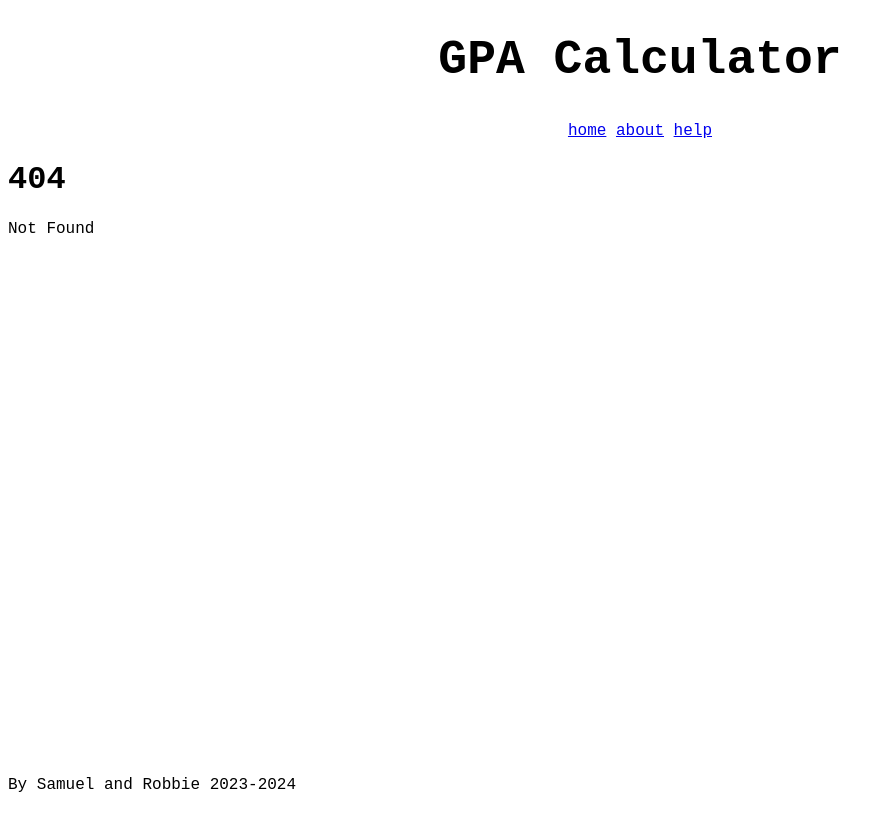
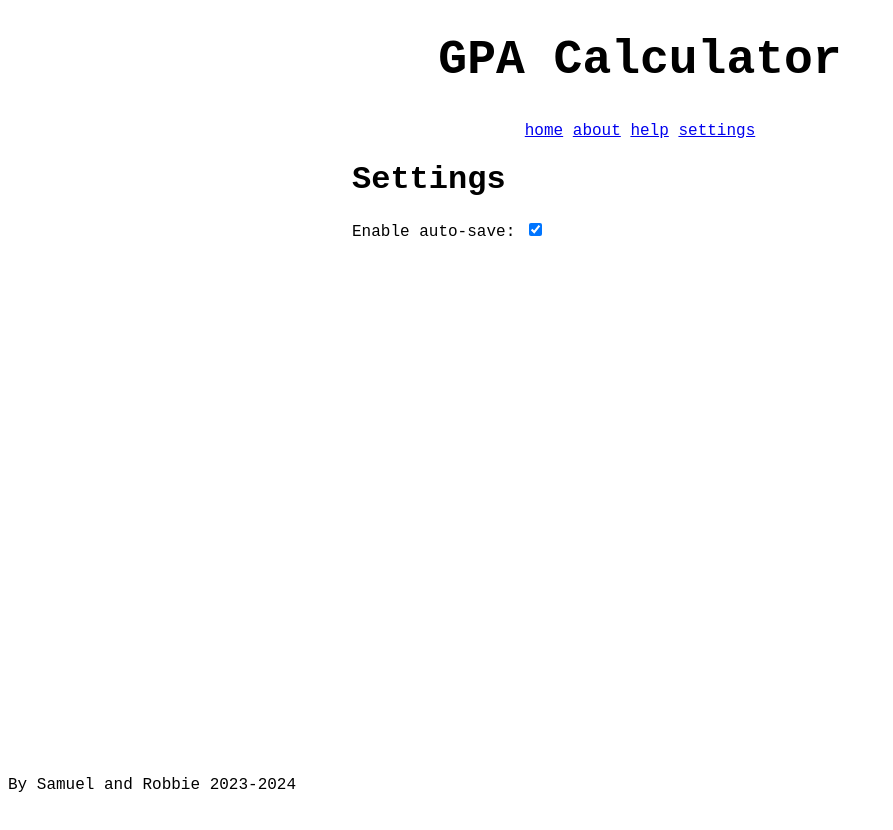
Before and after one commit to dosu0/gpa-calculator, a SvelteKit app: page /settings in a window 1280 px wide. Before the commit this address had no page. Shown: the top 830 px of the page, without its empty margins (0-893 px from the left). Built offline with nearby package versions, Linux system fonts and the light colour scheme.

Commit message:
Create a settings menu with an autosave option

```diff
--- a/package.json
+++ b/package.json
@@ -35,9 +35,9 @@
     "vite": "^5.0.3"
   },
   "dependencies": {
-        "http-cookie-agent": "^6.0.1",
+    "http-cookie-agent": "6.0.1",
     "tough-cookie": "^4.1.3",
-        "undici": "^6.4.0",
+    "undici": "^6.11.1",
     "uuid": "^9.0.1"
   }
 }
--- a/src/app.html
+++ b/src/app.html
@@ -4,7 +4,7 @@
         <meta charset="utf-8" />
         <meta
             name="description"
-            content="A reactive GPA Calculator, with infinite campus integration."
+            content="A reactive GPA calculator, with Infinite Campus integration."
         />
         <link rel="icon" href="%sveltekit.assets%/favicon.png" />
         <meta name="viewport" content="width=device-width, initial-scale=1" />
--- a/src/routes/+layout.svelte
+++ b/src/routes/+layout.svelte
@@ -5,6 +5,7 @@
             <a href="/">home</a>
             <a href="/about">about</a>
             <a href="/help">help</a>
+            <a href="/settings">settings</a>
         </nav>
 
         <!-- The slot tag is where the rest of the page is inserted -->
--- /dev/null
+++ b/src/routes/settings/+page.svelte
@@ -0,0 +1,21 @@
+<script lang="ts">
+    import { settings } from "$stores/settings";
+</script>
+
+<div class="board">
+    <h1>Settings</h1>
+
+    <label>
+        Enable auto-save:
+        <input type="checkbox" name="auto-save" bind:checked={$settings.autosave} />
+    </label>
+</div>
+
+<style>
+    .board {
+        display: grid;
+        max-width: 36em;
+        align-items: center;
+        margin: 0 auto;
+    }
+</style>
--- /dev/null
+++ b/src/stores/settings.ts
@@ -0,0 +1,9 @@
+import { writable } from "svelte/store";
+
+export type Settings = {
+    autosave: boolean;
+};
+
+export const settings = writable<Settings>({
+    autosave: true,
+});
```
Also changed, not shown: src/lib/InfiniteCampus.ts (+5 -3 lines), src/stores/subjects.ts (+25 -20 lines), 1 other file (tests, documents, lock files or other folders). Lines whose indentation alone changed are shown as unchanged.
